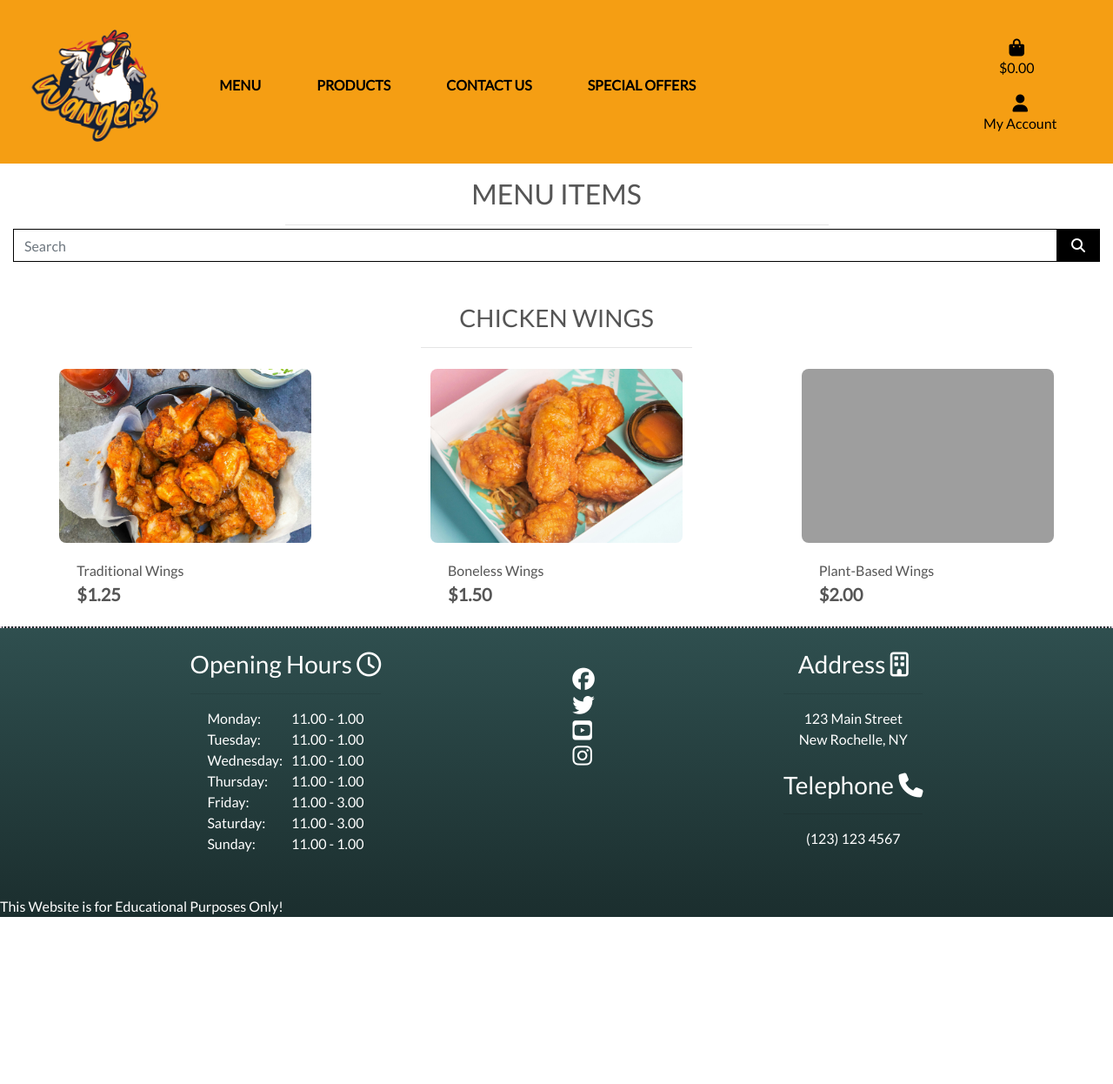
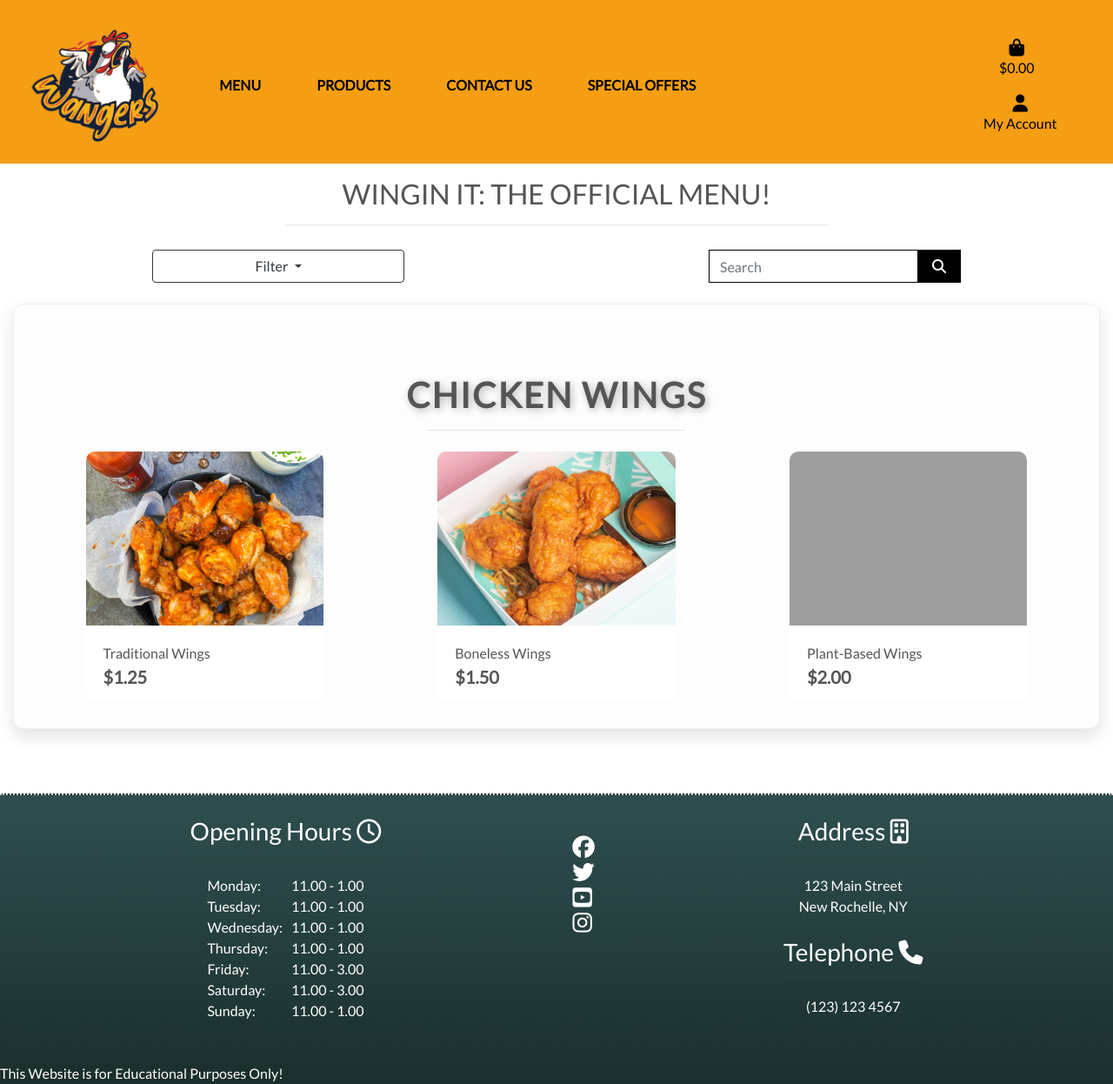
Before and after one commit to MichelleDuda/wangers-pp5, a Django app: page /menu/ in a window 1280 px wide. Shown: the whole page at 87% size. Before the commit the page ends 1054 px from the top, so only its background shows below. Run offline with Django 3.2, Linux system fonts and the light colour scheme; data comes from the database, SQL or seed files in the repository; parts of the project's set-up code (start-up, migrations or seed data) failed here and were passed over; some libraries are stand-ins or nearby versions; grey boxes are pictures that could not be loaded.

Commit message:
Enhance styling of menu.html for better UX. Issue #11

```diff
--- a/menu/templates/menu/menu.html
+++ b/menu/templates/menu/menu.html
@@ -8,15 +8,36 @@
 <div class="container-fluid">
     <div class="row">
         <div class="col text-center mt-3">
-            <h2 class="logo-font">Menu Items</h2>
+            <h2 class="logo-font">Wingin It: The Official Menu!</h2>
             <hr class="w-50 mx-auto mb-1">
         </div>
     </div>
 
-    <div class="row">
-        <div class ="col d-flex justify-content-end"
+    <!-- Search Bar & Filter -->
+    <div class="row justify-content-center align-items-center my-4">
+        <!-- Filter Dropdown (Left Column) -->
+        <div class="col-md-3 text-md-left mb-2 mb-md-0">
+            <div class="dropdown">
+                <button class="btn btn-outline-dark dropdown-toggle w-100" type="button" id="filterDropdown" data-toggle="dropdown" aria-haspopup="true" aria-expanded="false">
+                    Filter
+                </button>
+                <div class="dropdown-menu w-100" aria-labelledby="filterDropdown">
+                    <a class="dropdown-item" href="#">All</a>
+                    <a class="dropdown-item" href="#">Gluten-Free</a>
+                    <a class="dropdown-item" href="#">Vegan</a>
+                </div>
+            </div>
+        </div>
+
+        <!-- Middle Placeholder (Center Column) -->
+        <div class="col-md-3 text-center d-none d-md-block">
+            <!-- Placeholder for spacing or future use -->
+        </div>
+
+        <!-- Search Bar (Right Column) -->
+        <div class="col-md-3">
             <form method="GET" action="">
-                    <div class="input-group w-100">
+                <div class="input-group">
                     <input class="form-control border border-black rounded-0" type="text" name="q"
                         placeholder="Search">
                     <div class="input-group-append">
@@ -29,10 +50,11 @@
                 </div>
             </form>
         </div>
-
     </div>
 
+
     {% for category, menu_items in items_by_category %}
+    <section class="category-section">
         <div class="row mt-5">
             <div class="col text-center">
                 <h3 class="text-uppercase">
@@ -85,6 +107,7 @@
                 {% endif %}
             {% endfor %}
         </div>
+    </section>
     {% endfor %}
 </div>
 {% endblock %}
--- a/static/css/base.css
+++ b/static/css/base.css
@@ -1,5 +1,5 @@
 
-/* General Styles */
+/* --------------------------------------------------------------------------- General Styles */
 * {
     padding: 0;
     margin: 0;
@@ -22,19 +22,19 @@ main {
     overflow: hidden;
 }
 
-/* Header Styles */
+/* ------------------------------------------------------------------------------------ Header Styles */
 header {
     background-color: #F59E13;
 }
 
-/* Navbar styles */
+/* ------------------------------------------------------------------------------------ Navbar styles */
 #navbar-toggler {
 top: 10px;
 right: 15px;
 z-index: 1000;
 }
 
-/* Footer styles */
+/* ------------------------------------------------------------------------------------- Footer styles */
 footer {
     border-top: 2px dotted #dfcfdc;
     padding-top: 25px;
@@ -129,8 +129,7 @@ footer p {
     border: 1px solid black !important;
 }
 
-/* Index.html Styling */
-/* Index.Html Styles */
+/* ----------------------------------------------------------------------------------- Index.Html Styles */
 #hero {
     background: url('/media/hero.jpg') no-repeat center center / cover;
     width: 100%;
@@ -162,12 +161,45 @@ footer p {
     font-size: 3em;
 }
 
-/* Menu Styling */
+/* -------------------------------------------------------------------------------- Menu Styling */
+
+.category-section {
+    background-color: #fdfdfd;
+    border: 1px solid #eee;
+    border-radius: 12px;
+    padding: 2rem;
+    margin-bottom: 4rem;
+    box-shadow: 0 8px 20px rgba(0, 0, 0, 0.12);
+    transition: transform 0.3s ease, box-shadow 0.3s ease;
+}
+
+.category-section h3 {
+    font-size: 2.5rem;
+    font-weight: 800;
+    text-shadow: 2px 2px 10px rgba(0, 0, 0, 0.3);
+    letter-spacing: 2px;
+    margin-bottom: 10px;
+    display: flex;
+    justify-content: center;
+    align-items: center;
+    gap: 10px;
+}
+
+.card {
+    transition: transform 0.2s ease, box-shadow 0.2s ease;
+    border-radius: 10px;
+    overflow: hidden;
+}
+
+.card:hover {
+    transform: translateY(-5px);
+    box-shadow: 0 6px 20px rgba(0,0,0,0.1);
+}
+
 .image-container {
     width: 100%;
     aspect-ratio: 1 / 1;
     overflow: hidden;
-    border-radius: 8px; /* optional */
     position: relative;
     max-height: 200px;
 }
@@ -181,6 +213,7 @@ footer p {
     object-fit: cover;
     display: block;
 }
+
 .menu-detail-image-container {
     width: 300px;
     height: 300px;
@@ -196,13 +229,13 @@ footer p {
     object-fit: cover;
 }
 
-/*Cart Page Styling */
+/* ----------------------------------------------------------------------  Cart Page Styling */
 .update-link,
 .remove-item {
     cursor: pointer;
 }
 
-/* Error Page Styling */
+/* ----------------------------------------------------------------------- Error Page Styling */
 #error404 {
     background: url('/media/404.jpg') no-repeat center center / cover;
     width: 100%;
@@ -210,7 +243,7 @@ footer p {
     height: 450px;
 }
 
-/*Account Templates Styles */
+/* ------------------------------------------------------------------------ Account Templates Styles */
 
 .registration_block {
     width: 70%;
@@ -284,7 +317,7 @@ footer p {
 
 /* Styling for error404-cover-text is the same as hero-cover-text */
 
-/* -------------------------------- Media Queries */
+/* ----------------------------------------------------------------------------------------- Media Queries */
 
 /* Slightly larger container on xl screens */
 @media (min-width: 1200px) {
```
Lines whose indentation alone changed are shown as unchanged.
